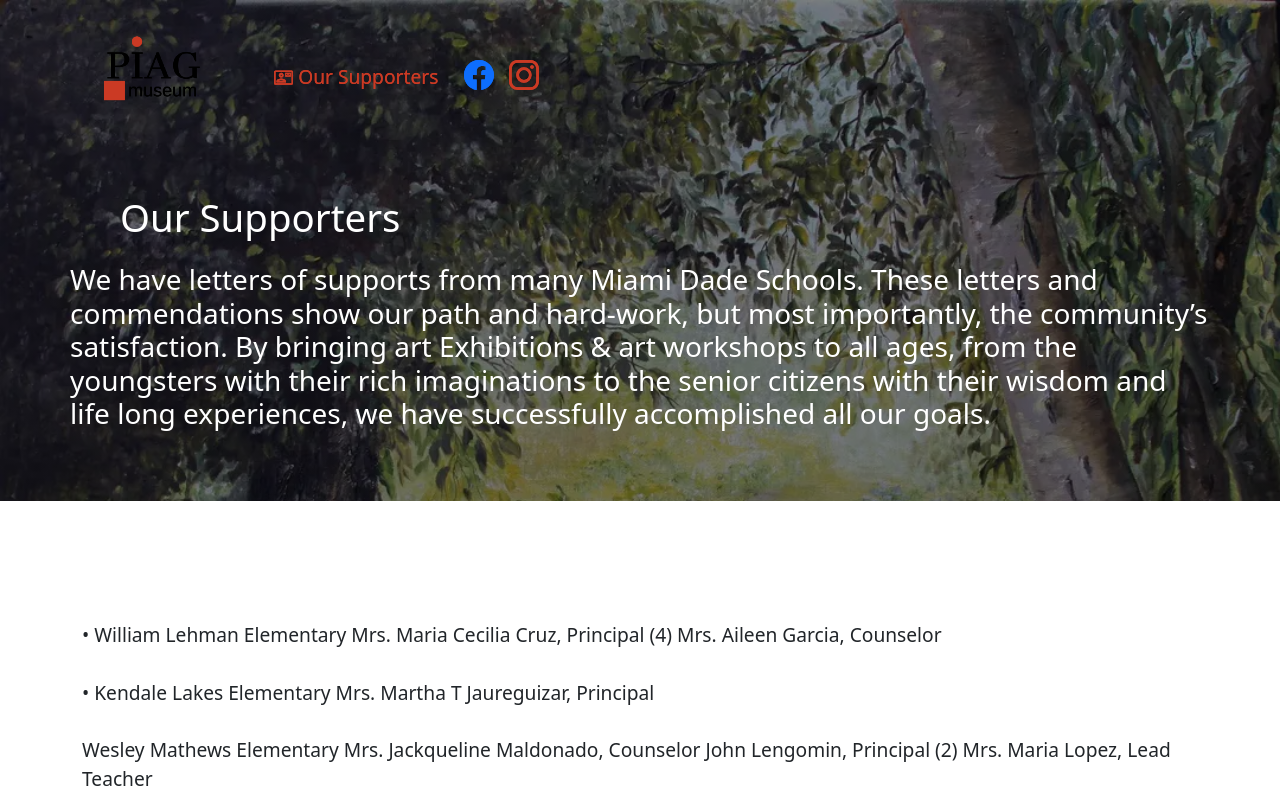
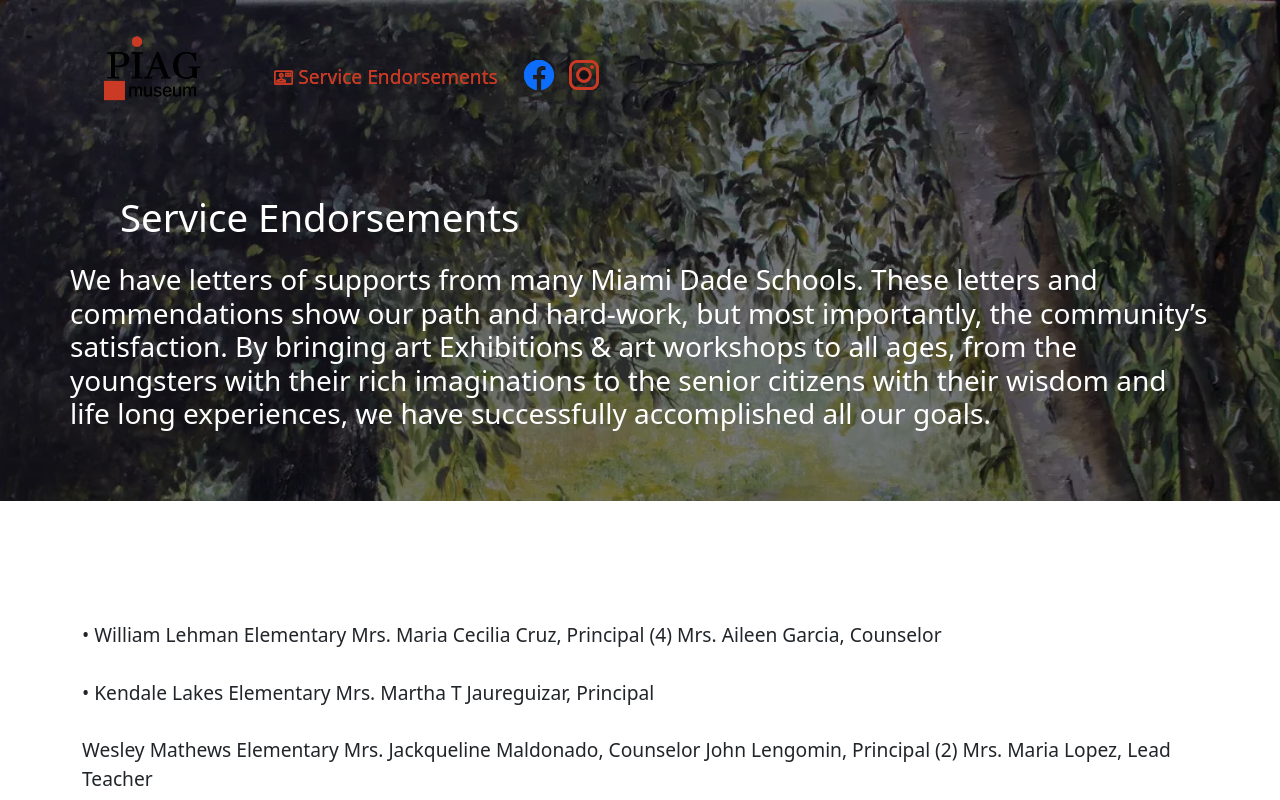
Before and after one commit to PiagMuseum/PIAG, a React (Create React App) app: page /#/support in a window 1280 px wide. Shown: the top 800 px of the page. Built offline with nearby package versions, Linux system fonts and the light colour scheme.

Commit message:
fixed errors

```diff
--- a/src/Components/Navbar/index.js
+++ b/src/Components/Navbar/index.js
@@ -49,7 +49,7 @@ const Navigation = () => {
                 to="/support"
                 onClick={() => updateExpanded(false)}
               >
-                <MdOutlineContactMail style={{ marginBottom: "2px" }} /> Our Supporters
+                <MdOutlineContactMail style={{ marginBottom: "2px" }} /> Service Endorsements
               </Nav.Link>
             </Nav.Item>
             <Nav.Item>
--- a/src/Pages/Support/index.js
+++ b/src/Pages/Support/index.js
@@ -10,7 +10,7 @@ const Support = () => {
           <Row>
             <Col md={12} className="dir-header">
               <h1 style={{ paddingBottom: 15 }} className="dir-heading">
-                Our Supporters
+                Service Endorsements
               </h1>
               <h3>
                 We have letters of supports from many Miami Dade Schools. These
```
